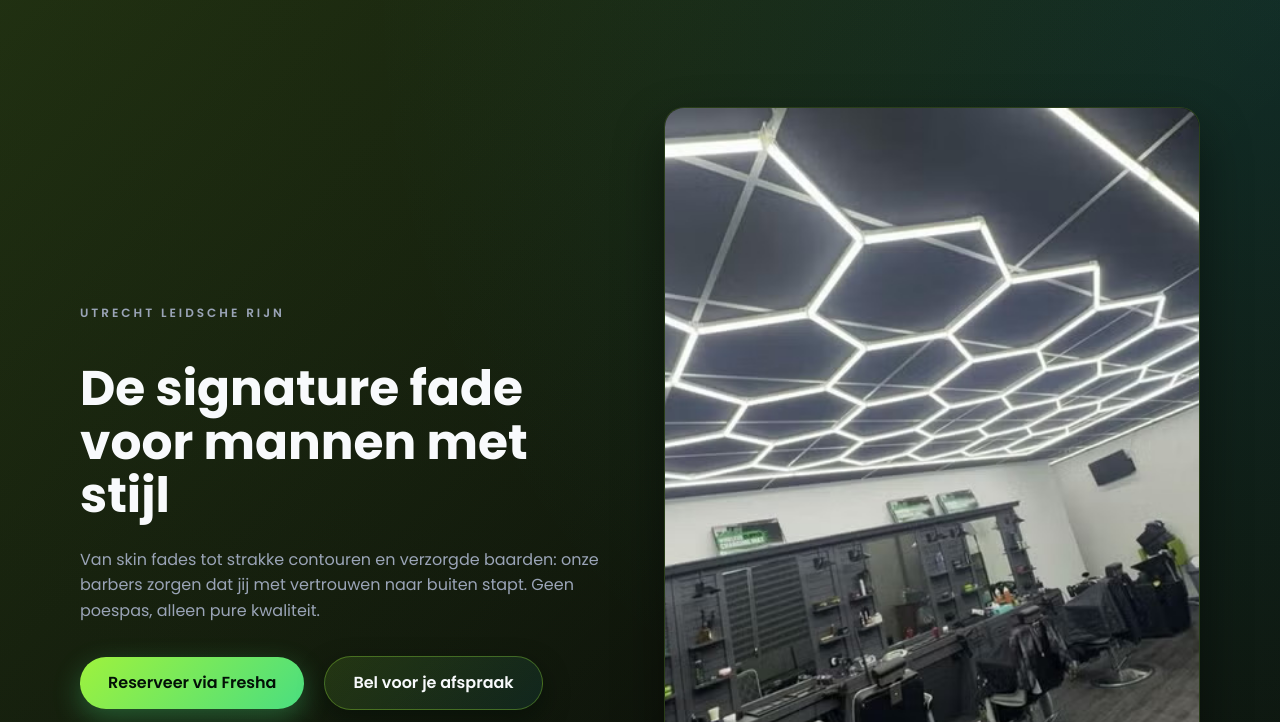
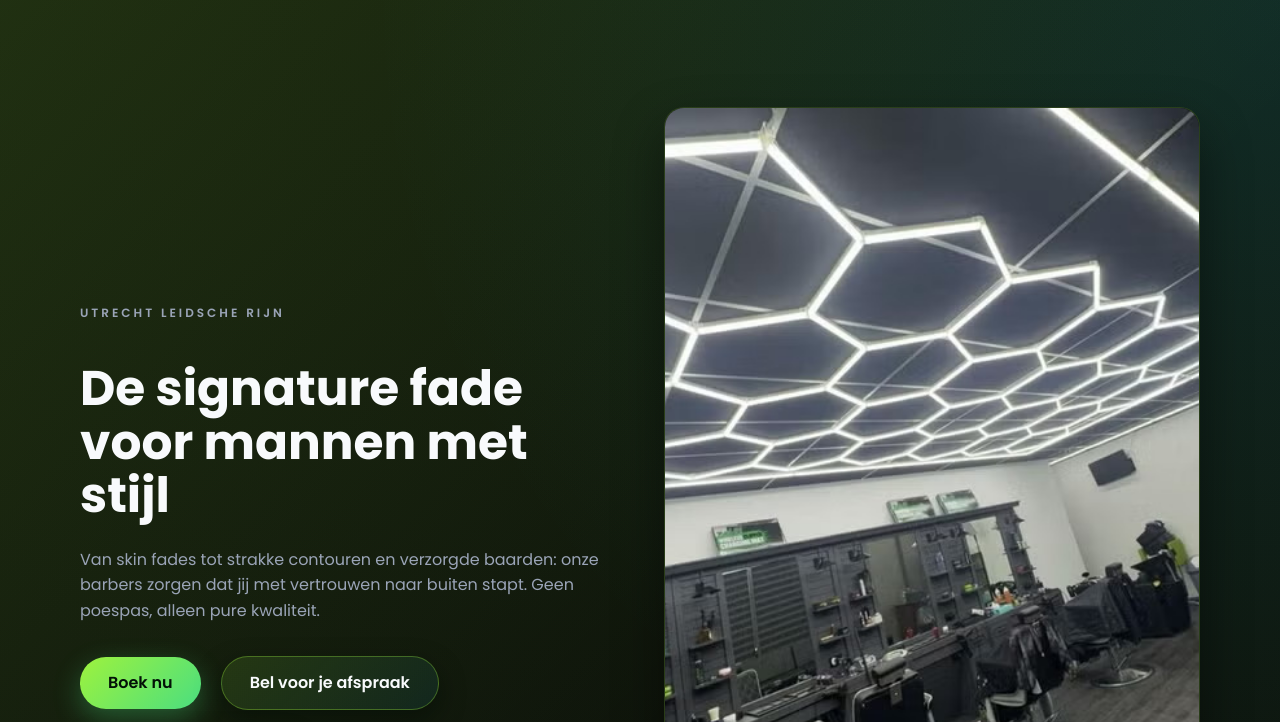
Before and after one commit to Mitchel2001/afkirrr, a plain HTML site: page index.html in a window 1280 px wide. Shown: the part 78-800 px from the top of the page. Drawn offline with Linux system fonts and the light colour scheme.

Commit message:
Update index.html

```diff
--- a/index.html
+++ b/index.html
@@ -46,7 +46,7 @@
                     <h1>De signature fade voor mannen met stijl</h1>
                     <p>Van skin fades tot strakke contouren en verzorgde baarden: onze barbers zorgen dat jij met vertrouwen naar buiten stapt. Geen poespas, alleen pure kwaliteit.</p>
                     <div class="hero-actions">
-                        <a class="btn primary" href="https://www.fresha.com/nl/a/barbershop-afkir-utrecht-molenpolder-110-v7ew54j0/booking?menu=true&amp;pId=2641916&amp;dppub=true&amp;employeeId=4817611" target="_blank" rel="noopener">Reserveer via Fresha</a>
+                        <a class="btn primary" href="https://www.fresha.com/nl/a/barbershop-afkir-utrecht-molenpolder-110-v7ew54j0/booking?menu=true&amp;pId=2641916&amp;dppub=true&amp;employeeId=4817611" target="_blank" rel="noopener">Boek nu</a>
                         <a class="btn ghost" href="tel:+31623961836">Bel voor je afspraak</a>
                         <a class="btn ghost" href="https://wa.me/31623961836" target="_blank" rel="noopener">Stuur een WhatsApp</a>
                     </div>
```
